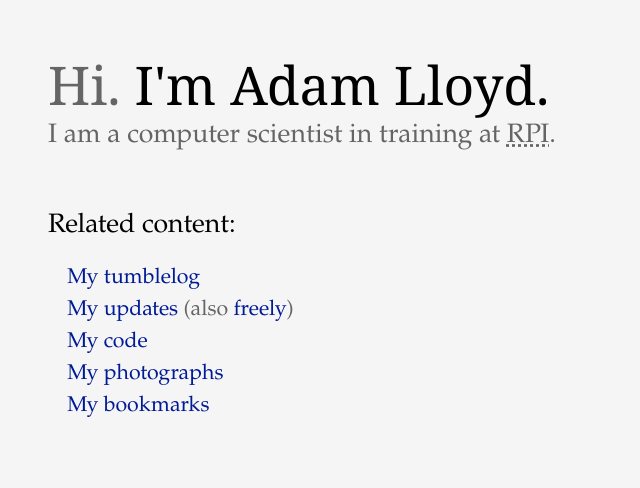
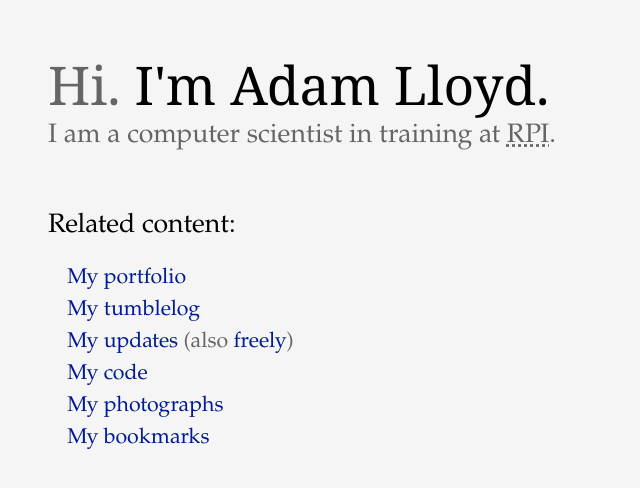
Before and after one commit to alloy-d/alloy-d.github.com, a Jekyll site: the page built from index.html, in a window 1280 px wide. Shown: the top 488 px of the page, without its empty margins (0-640 px from the left). Built offline with Jekyll 4.4.1, drawn with Linux system fonts in a browser that asks for light colours.

Commit message:
Add portfolio link to index.

```diff
--- a/index.html
+++ b/index.html
@@ -3,6 +3,7 @@ layout: default
 ---
 <h2>Related content:</h2>
 <ul class="prominent">
+  <li><a href="/portfolio/">My portfolio</a></li>
   <li><a href="http://lloyda2.tumblr.com">My tumblelog</a></li>
   <li><a href="http://twitter.com/lloyda2">My updates</a>
     (also <a href="http://identi.ca/lloyda2">freely</a>)</li>
```
